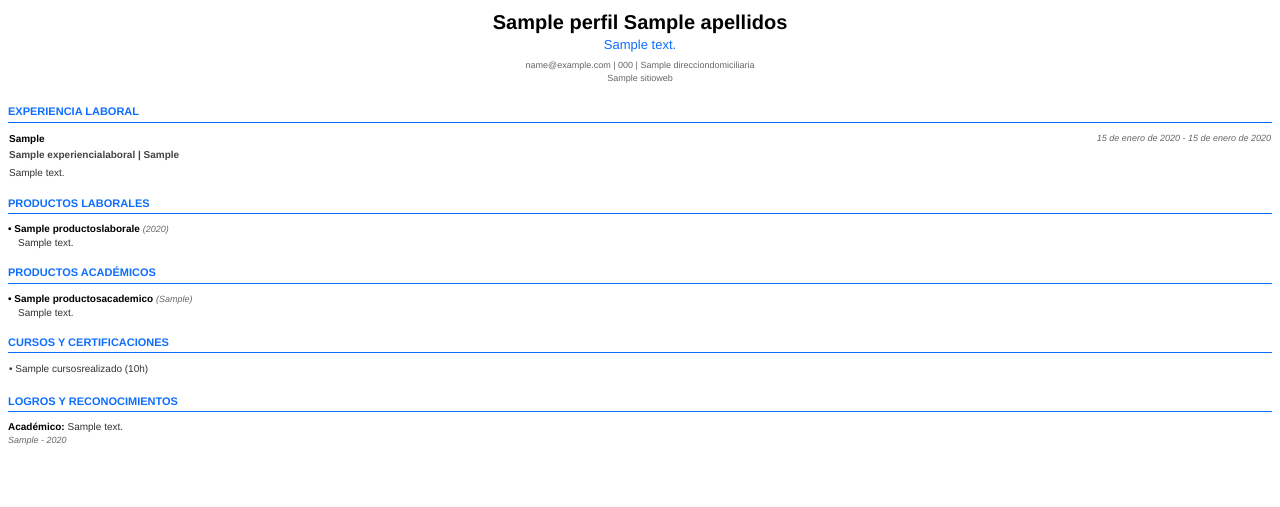
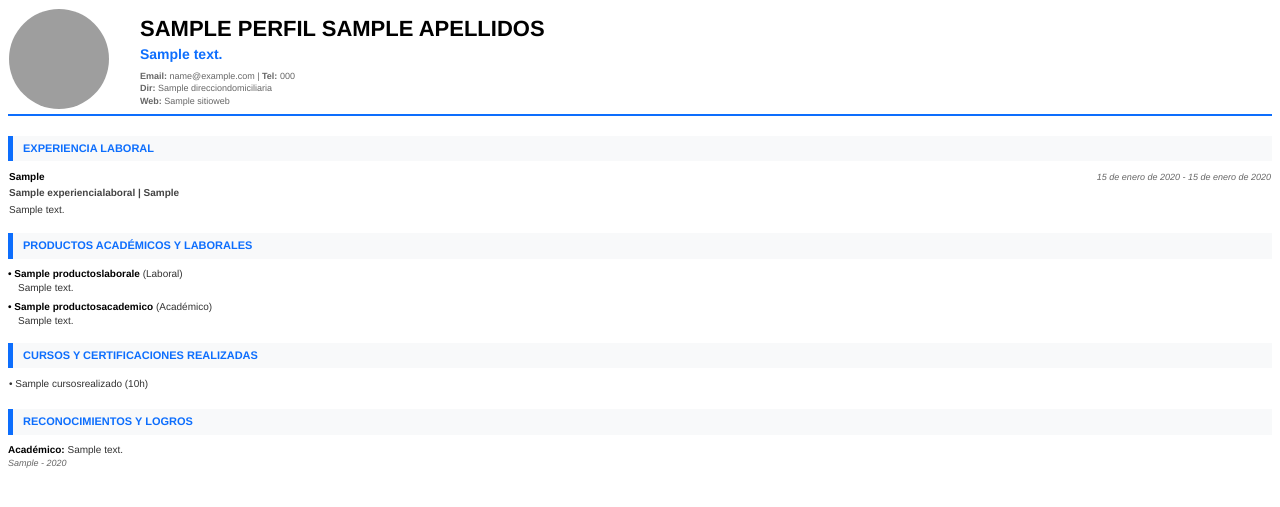
Before and after one commit to 10SEBASG01/CV-JANDRY-GUARANDA, a Django app: template Perfil/templates/cv_pdf_maestro.html in a window 1280 px wide. Shown: the top 507 px of the page. Run offline with Django 5.2, Linux system fonts and the light colour scheme; tables that the repository leaves empty hold one stand-in row (values such as "Sample post"); the template is opened without the code that fills it: values that come from a table or form of the project are taken from there, most other values are stand-ins (such as "Sample title", 1, 10 or a date in 2020); grey boxes are pictures that could not be loaded.

Commit message:
Trigesimo Segundo Commit Proyecto

```diff
--- a/Perfil/templates/cv_pdf_maestro.html
+++ b/Perfil/templates/cv_pdf_maestro.html
@@ -11,87 +11,92 @@
             line-height: 1.4;
         }
         .container { width: 100%; }
+
+        /* Layout del Header con Foto */
+        .header-table { width: 100%; margin-bottom: 20px; border-bottom: 2px solid #0d6efd; padding-bottom: 10px; }
+        .foto-perfil { width: 100px; height: 100px; border-radius: 50%; object-fit: cover; }
+        .info-header { padding-left: 20px; text-align: left; }
+
+        .nombre { font-size: 22px; font-weight: bold; color: #000; text-transform: uppercase; }
+        .subtitulo { font-size: 14px; color: #0d6efd; font-weight: bold; margin-bottom: 5px; }
+        .contacto { color: #666; font-size: 9px; }
+
         .titulo-seccion {
-            border-bottom: 1pt solid #0d6efd;
+            background-color: #f8f9fa;
+            border-left: 4pt solid #0d6efd;
             color: #0d6efd;
             font-weight: bold;
             text-transform: uppercase;
-            padding-bottom: 2px;
+            padding: 5px 10px;
             margin-bottom: 8px;
             font-size: 11px;
             margin-top: 15px;
         }
-        .header-cv { text-align: center; margin-bottom: 20px; }
-        .nombre { font-size: 20px; font-weight: bold; color: #000; }
-        .subtitulo { font-size: 13px; color: #0d6efd; margin-bottom: 5px; }
-        .contacto { color: #666; font-size: 9px; }
         .item-titulo { font-weight: bold; color: #000; }
         .fecha { color: #666; font-style: italic; font-size: 9px; }
         table { width: 100%; border-collapse: collapse; }
-        .tabla-item { margin-bottom: 10px; width: 100%; }
+        .tabla-item { margin-bottom: 8px; width: 100%; }
     </style>
 </head>
 <body>
     <div class="container">
-        <div class="header-cv">
-            <div class="nombre">{{ perfil.nombres }} {{ perfil.apellidos }}</div>
-            <div class="subtitulo">{{ perfil.descripcionperfil }}</div>
-            <div class="contacto">
-                {{ perfil.email_contacto }} | {{ perfil.telefonofijo }} | {{ perfil.direcciondomiciliaria }}
-                {% if perfil.sitioweb %}<br>{{ perfil.sitioweb }}{% endif %}
-            </div>
-        </div>
+        <table class="header-table">
+            <tr>
+                <td style="width: 110px;">
+                    {% if perfil.fotoperfil %}
+                        <img src="{{ perfil.fotoperfil.path }}" class="foto-perfil">
+                    {% endif %}
+                </td>
+                <td class="info-header">
+                    <div class="nombre">{{ perfil.nombres }} {{ perfil.apellidos }}</div>
+                    <div class="subtitulo">{{ perfil.descripcionperfil }}</div>
+                    <div class="contacto">
+                        <strong>Email:</strong> {{ perfil.email_contacto }} | <strong>Tel:</strong> {{ perfil.telefonofijo }}<br>
+                        <strong>Dir:</strong> {{ perfil.direcciondomiciliaria }}
+                        {% if perfil.sitioweb %}<br><strong>Web:</strong> {{ perfil.sitioweb }}{% endif %}
+                    </div>
+                </td>
+            </tr>
+        </table>
 
         <div class="titulo-seccion">Experiencia Laboral</div>
         {% for exp in experiencias %}
             <table class="tabla-item">
                 <tr>
                     <td class="item-titulo">{{ exp.cargodesempenado }}</td>
-                    <td style="text-align: right;" class="fecha">
-                        {{ exp.fechainiciogestion }} - {{ exp.fechafingestion|default:"Actualidad" }}
-                    </td>
+                    <td style="text-align: right;" class="fecha">{{ exp.fechainiciogestion }} - {{ exp.fechafingestion|default:"Actualidad" }}</td>
                 </tr>
-                <tr>
-                    <td colspan="2" style="color: #444; font-weight: bold;">{{ exp.nombrempresa }} | {{ exp.lugarempresa }}</td>
-                </tr>
-                <tr>
-                    <td colspan="2" style="padding-top: 3px; text-align: justify;">{{ exp.descripcionfunciones }}</td>
-                </tr>
+                <tr><td colspan="2" style="color: #444; font-weight: bold;">{{ exp.nombrempresa }} | {{ exp.lugarempresa }}</td></tr>
+                <tr><td colspan="2" style="padding-top: 2px; text-align: justify;">{{ exp.descripcionfunciones }}</td></tr>
             </table>
         {% endfor %}
 
-        <div class="titulo-seccion">Productos Laborales</div>
+        <div class="titulo-seccion">Productos Académicos y Laborales</div>
         {% for lab in laborales %}
-            <div style="margin-bottom: 8px;">
-                <span class="item-titulo">• {{ lab.nombreproducto }}</span>
-                {% if lab.fechaproducto %}<span class="fecha">({{ lab.fechaproducto|date:"Y" }})</span>{% endif %}
-                <div style="padding-left: 10px; text-align: justify;">{{ lab.descripcion }}</div>
+            <div style="margin-bottom: 5px;">
+                <span class="item-titulo">• {{ lab.nombreproducto }}</span> (Laboral)
+                <div style="padding-left: 10px;">{{ lab.descripcion }}</div>
+            </div>
+        {% endfor %}
+        {% for acad in academicos %}
+            <div style="margin-bottom: 5px;">
+                <span class="item-titulo">• {{ acad.nombrerecurso }}</span> (Académico)
+                <div style="padding-left: 10px;">{{ acad.descripcion }}</div>
             </div>
         {% endfor %}
 
-        <div class="titulo-seccion">Productos Académicos</div>
-        {% for acad in academicos %}
-            <div style="margin-bottom: 8px;">
-                <span class="item-titulo">• {{ acad.nombrerecurso }}</span>
-                <span class="fecha">({{ acad.clasificador }})</span>
-                <div style="padding-left: 10px; text-align: justify;">{{ acad.descripcion }}</div>
-            </div>
-        {% endfor %}
-
-        <div class="titulo-seccion">Cursos y Certificaciones</div>
+        <div class="titulo-seccion">Cursos y Certificaciones Realizadas</div>
         <table style="width: 100%;">
             {% for curso in cursos %}
                 {% if forloop.counter0|divisibleby:2 %}<tr>{% endif %}
-                    <td style="width: 50%; padding-bottom: 3px;">
-                        • {{ curso.nombrecurso }} ({{ curso.totalhoras }}h)
-                    </td>
+                    <td style="width: 50%; padding-bottom: 3px;">• {{ curso.nombrecurso }} ({{ curso.totalhoras }}h)</td>
                 {% if forloop.counter|divisibleby:2 or forloop.last %}</tr>{% endif %}
             {% endfor %}
         </table>
 
-        <div class="titulo-seccion">Logros y Reconocimientos</div>
+        <div class="titulo-seccion">Reconocimientos y Logros</div>
         {% for rec in reconocimientos %}
-            <div style="margin-bottom: 8px;">
+            <div style="margin-bottom: 5px;">
                 <span class="item-titulo">{{ rec.tiporeconocimiento }}:</span> {{ rec.descripcionreconocimiento }}
                 <div class="fecha">{{ rec.entidadpatrocinadora }} - {{ rec.fechareconocimiento|date:"Y" }}</div>
             </div>
```
Also changed, not shown: Perfil/views.py (+25 -26 lines).
